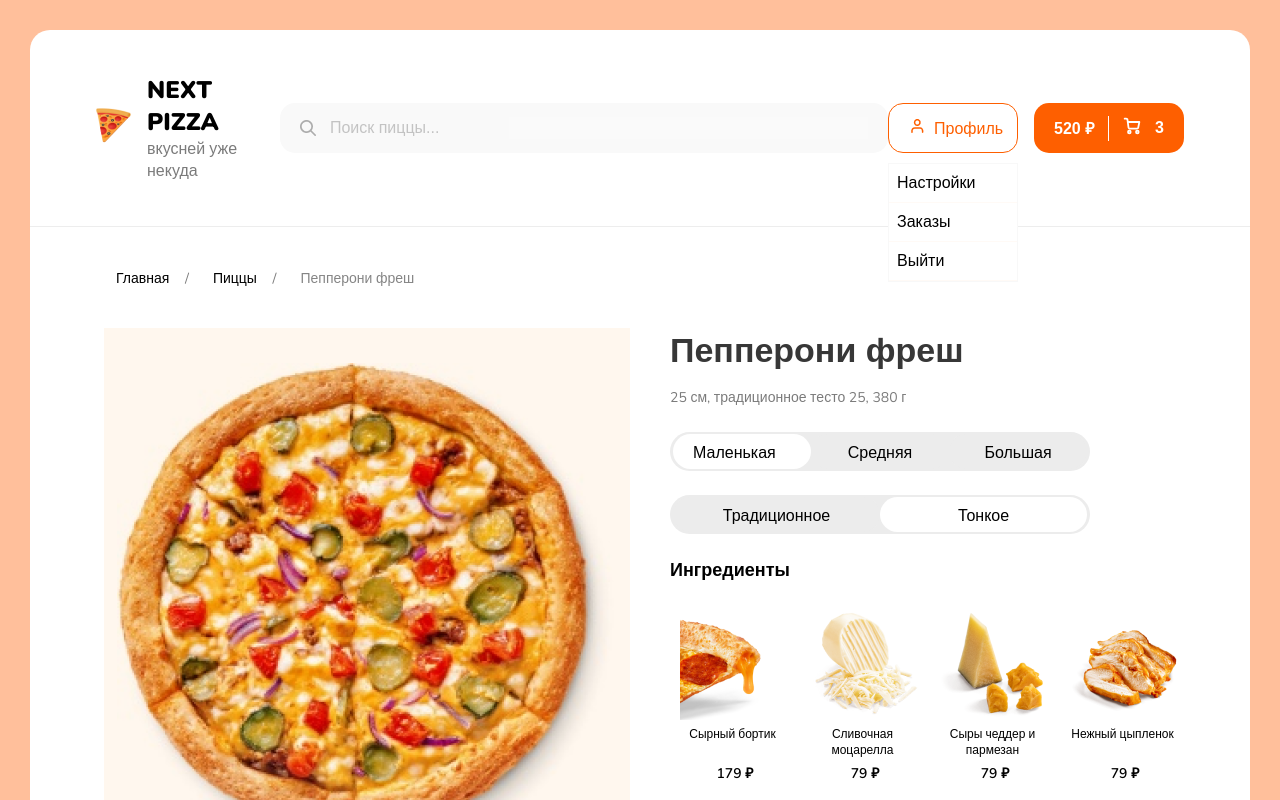
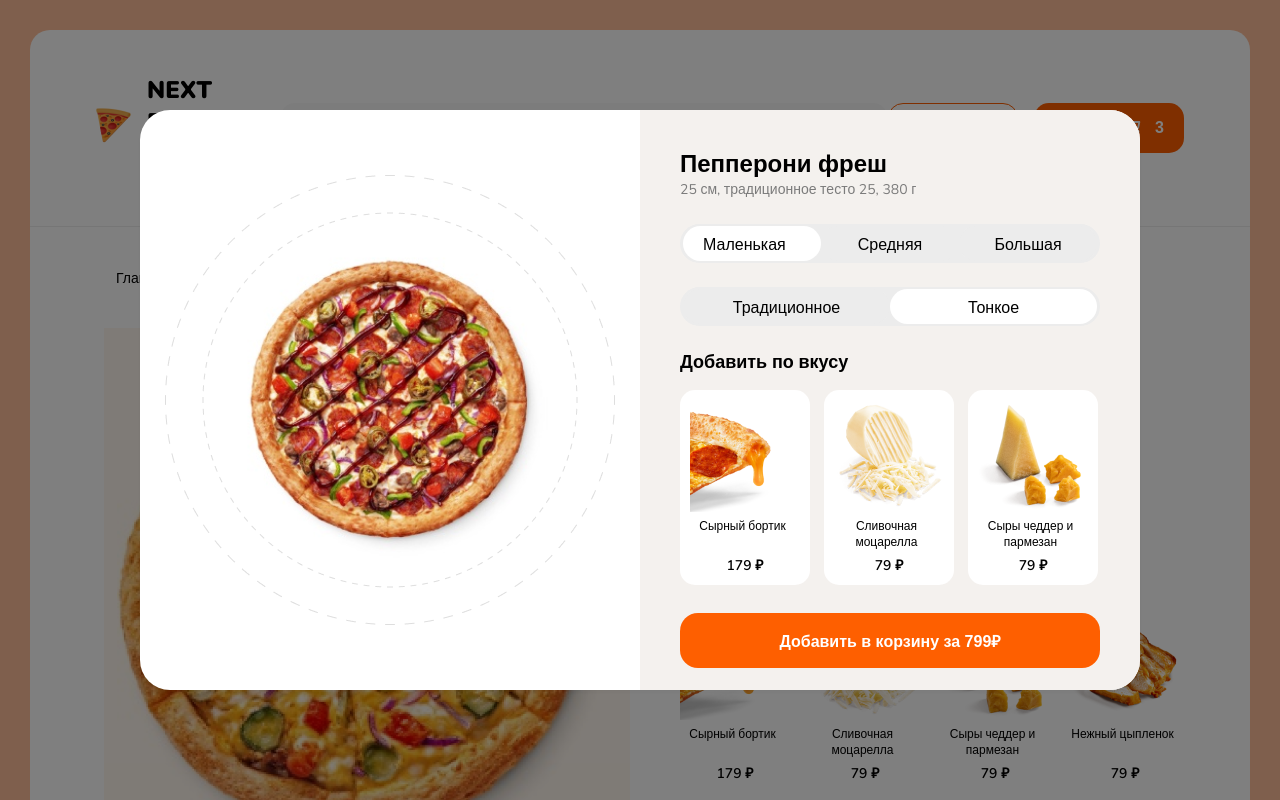
Before and after one commit to Shahnoz1996/pizza-20.01.25, a plain HTML site: page index.html in a window 1280 px wide. Both pictures are taken after a click on the button "Профиль". Shown: the top 800 px of the page. Drawn offline with nearby package versions, Linux system fonts and the light colour scheme.

Commit message:
Первый коммит

```diff
--- a/index.css
+++ b/index.css
@@ -6,3 +6,4 @@
 @import url('styles/popup.css');
 @import url('styles/toggle.css');
 @import url('styles/about.css');
+@import url('styles/popup-body.css');
--- a/index.html
+++ b/index.html
@@ -76,6 +76,60 @@
                     <h4 class="hero-section">Главная <span class="active"> / </span></h4>
                     <h4 class="hero-section">Пиццы   <span class="active"> / </span> </h4>
                     <h4 class="hero-section color_grey">Пепперони фреш</h4>
+                </div>
+            </div>
+        </section>
+
+        <section id="popup1" class="popup-body">
+            <div class="popup-content">
+                <div class="popup-img">
+                    <img src="assets/img/Group 188.png" alt="#" />
+                </div>
+                <div class="popup-right">
+                    <div>
+                        <h3 class="popup-text">Пепперони фреш</h3>
+                        <h5 class="about-size">25 см, традиционное тесто 25, 380 г</h5>
+                        <div class="about-top">
+                            <button class="button btn-about">
+                                <span>Маленькая</span>
+                            </button>
+                            <button class="button btn-about btn-active">
+                                <span>Средняя</span>
+                            </button>
+                            <button class="button btn-about btn-active none">
+                                <span>Большая</span>
+                            </button>
+                        </div>
+                        <div class="about-top">
+                            <button class="button btn-about traditional">
+                                <span>Традиционное</span>
+                            </button>
+                            <button class="button btn-about  subtle">
+                                <span>Тонкое</span>
+                            </button>
+                        </div>
+                        <h3 class="about-ingredients popup-bottom">Добавить по вкусу</h3>
+                        <div class="flex about-bottom popup-top">
+                            <div class="ingredients popup-ingredients">
+                                <img src="assets/img/image 10.png" alt="#" />
+                                <h5 class="cheese-side">Сырный бортик</h5>
+                                <h5 class="ruble">179 ₽</h5>
+                            </div>
+                            <div class="ingredients popup-ingredients">
+                                <img src="assets/img/image 10 (1).png" alt="#" />
+                                <h5 class="cheese-side">Сливочная моцарелла</h5>
+                                <h5 class="ruble">79 ₽</h5>
+                            </div>
+                            <div class="ingredients popup-ingredients">
+                                <img src="assets/img/image 10 (2).png" alt="#" />
+                                <h5 class="cheese-side">Сыры чеддер и пармезан</h5>
+                                <h5 class="ruble">79 ₽</h5>
+                            </div>
+                        </div>
+                        <button class="button btn-baskets close">
+                            <span class="baskets">Добавить в корзину за 799₽</span>
+                        </button>
+                    </div>
                 </div>
             </div>
         </section>
--- a/js/script.js
+++ b/js/script.js
@@ -31,3 +31,26 @@ button.addEventListener('click', () => {
 
     }
 });
+
+
+
+
+const popup1 = document.getElementById('popup1');
+const close = document.querySelector('.close');
+
+
+document.body.addEventListener('click', () => {
+    popup1.style.display = 'flex';
+});
+
+
+close.addEventListener('click', (e) => {
+    e.stopPropagation();
+    popup1.style.display = 'none';
+});
+
+popup1.addEventListener('click', (e) => {
+    if (e.target === popup1) {
+        popup1.style.display = 'none';
+    }
+});
--- /dev/null
+++ b/styles/popup-body.css
@@ -0,0 +1,76 @@
+.popup-body {
+    display: none; /* Пинҳон аст аз аввал */
+    position: fixed;
+    top: 0;
+    left: 0;
+    width: 100%;
+    height: 100%;
+    background: rgba(0, 0, 0, 0.5); /* Сиёҳии пасзамина */
+    justify-content: center;
+    align-items: center;
+}
+
+.popup-content {
+    display: flex;
+    justify-content: space-between;
+    width: 1000px;
+    height: 580px;
+    border-radius: 30px;
+    box-shadow: 0 2px 4px 0 #0000000A;
+    background: var(--bg-main);
+}
+
+.popup-img {
+    display: flex;
+    justify-content: center;
+    width: min(500px, 100%);
+    align-self: center;
+}
+
+.popup-right {
+    width: min(500px, 100%);
+    border-radius: 0 30px 30px 0;
+    background: #F4F1EE;
+    padding: 38px 40px;
+}
+
+.popup-text {
+    font-size: 24px;
+    font-weight: 700;
+}
+
+.popup-bottom {
+    margin-bottom: 16px;
+}
+
+.popup-top {
+    display: flex;
+    gap: 14px;
+    margin-bottom: 28px;
+}
+
+.popup-ingredients {
+    background-color: var(--bg-main);
+    border-radius: 15px;
+}
+
+.close {
+    cursor: pointer;
+    color: #333;
+    font-size: 18px;
+    width: 100%;
+}
+
+@media (max-width: 1024px) {
+    .popup-content {
+        width: 500px;
+    }
+
+    .popup-img {
+        display: none;
+    }
+
+    .popup-right {
+        border-radius: 30px;
+    }
+}
```
Also changed, not shown: assets/img/Group 188.png (added).
